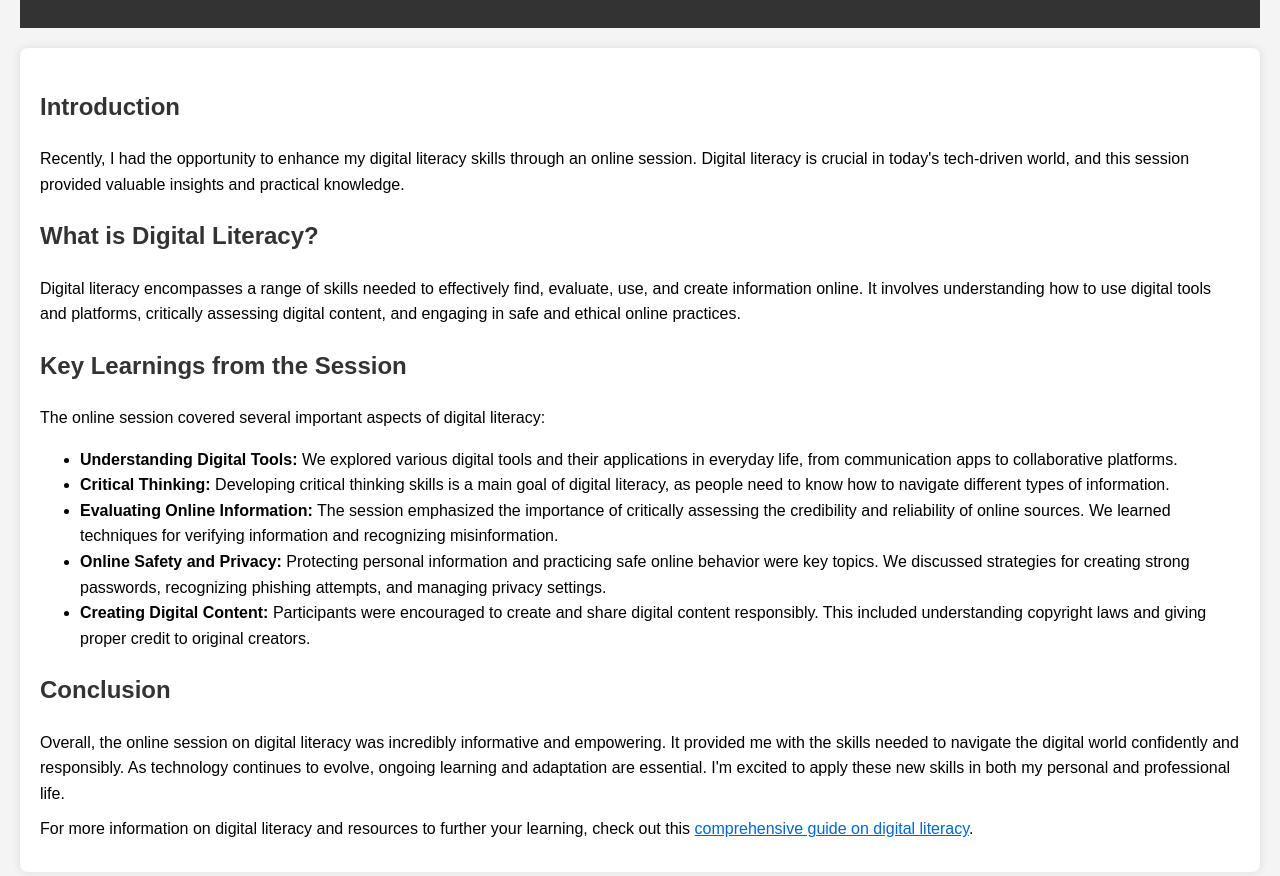
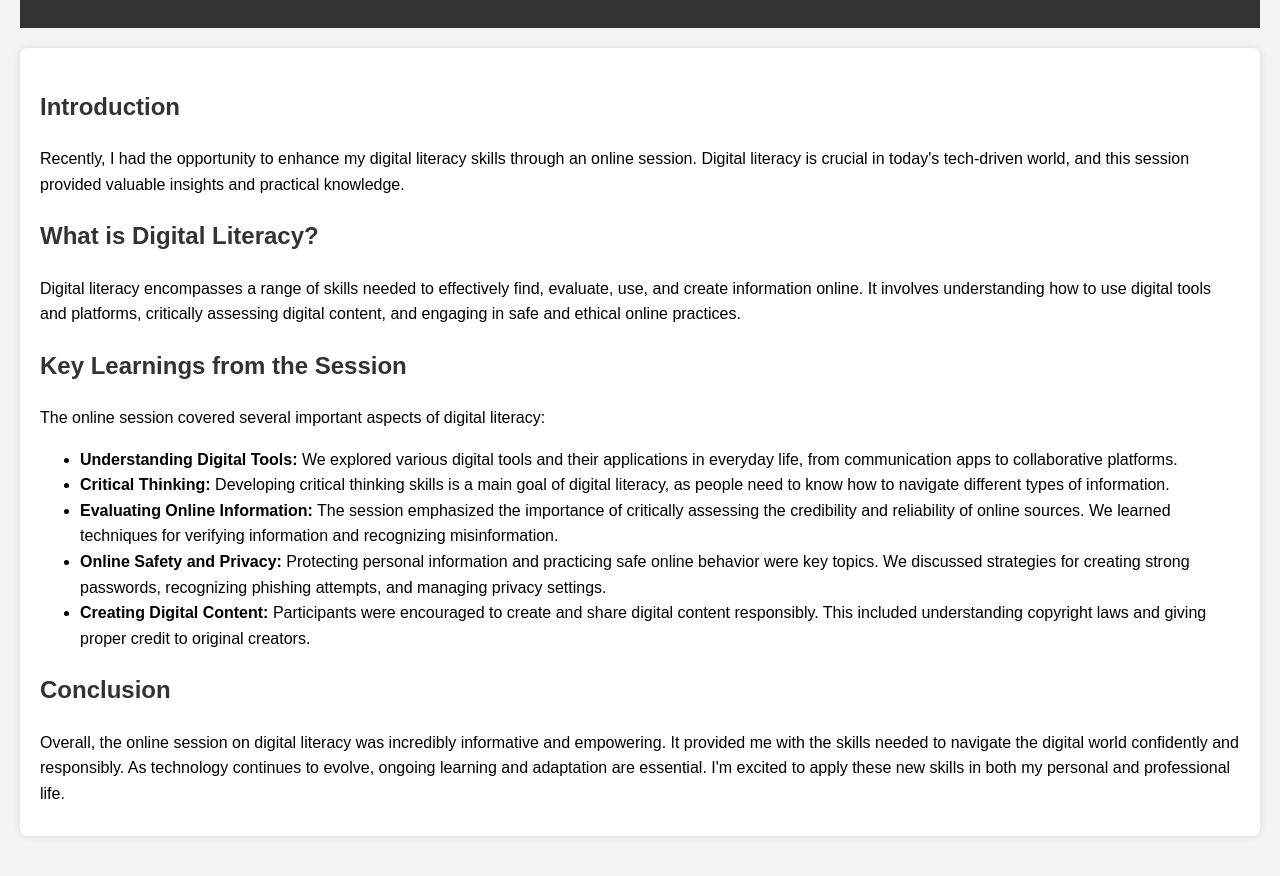
Before and after one commit to SalonJee/salons-website, a plain HTML site: page index.html in a window 1280 px wide. Shown: the part 106-982 px from the top of the page. Drawn offline with Linux system fonts and the light colour scheme.

Commit message:
Update index.html

```diff
--- a/index.html
+++ b/index.html
@@ -60,7 +60,6 @@
         <h2>Conclusion</h2>
         <p>Overall, the online session on digital literacy was incredibly informative and empowering. It provided me with the skills needed to navigate the digital world confidently and responsibly. As technology continues to evolve, ongoing learning and adaptation are essential. I'm excited to apply these new skills in both my personal and professional life.</p>
 
-        <p>For more information on digital literacy and resources to further your learning, check out this <a href="https://www.webwise.ie/teachers/what-is-digital-literacy/">comprehensive guide on digital literacy</a>.</p>
     </article>
 </body>
 </html>
```
